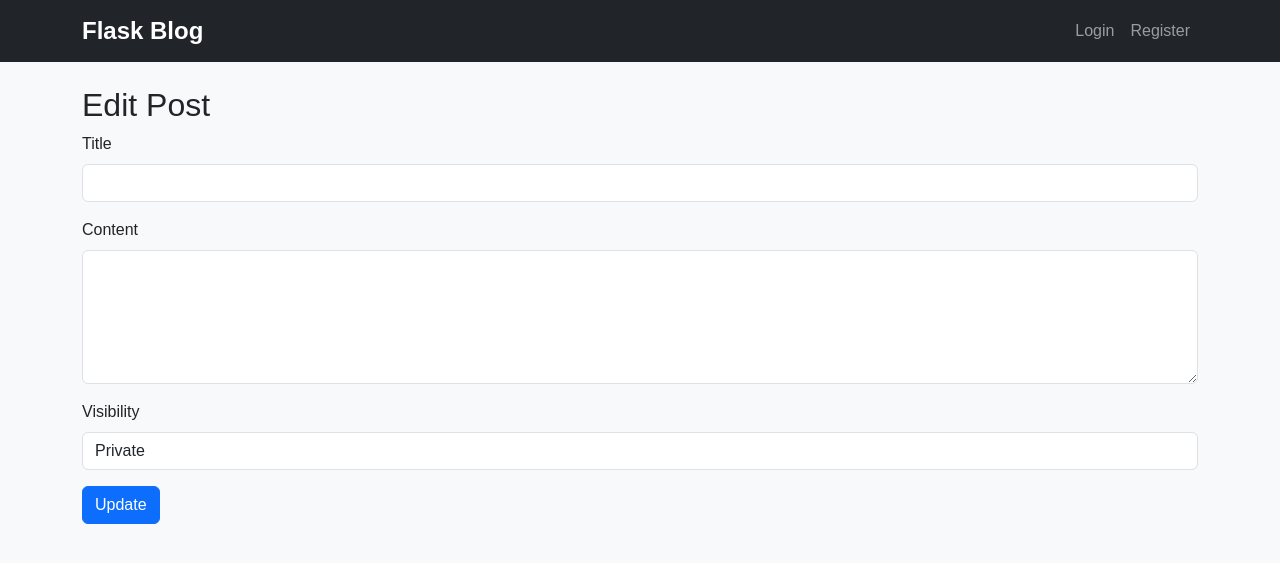
After one commit to LazOof69/blog_app, a Flask app: template templates/edit_post.html in a window 1280 px wide. The commit adds this page. Shown: the top 563 px of the page. Run offline with Flask 3, Linux system fonts and the light colour scheme; the template is opened without the code that fills it, so the values that code supplies are empty; parts of the project's set-up code (start-up, migrations or seed data) failed here and were passed over.

Commit message:
Add post visibility and comments functionality

```diff
--- a/app.py
+++ b/app.py
@@ -35,8 +35,23 @@ class Post(db.Model):
 # 路由
 @app.route('/')
 def home():
-    posts = Post.query.all()
+    if current_user.is_authenticated:
+        posts = Post.query.filter(
+            (Post.is_public == True) | (Post.user_id == current_user.id)
+        ).all()
+    else:
+        posts = Post.query.filter_by(is_public=True).all()
     return render_template('home.html', posts=posts)
+
+
+@app.route('/post/<int:post_id>')
+def post_detail(post_id):
+    post = Post.query.get_or_404(post_id)
+    if not post.is_public and post.user_id != current_user.id:
+        flash('You do not have permission to view this post.', 'danger')
+        return redirect(url_for('home'))
+    return render_template('post_detail.html', post=post)
+
 
 @app.route('/register', methods=['GET', 'POST'])
 def register():
@@ -50,6 +65,49 @@ def register():
         flash('Account created successfully!', 'success')
         return redirect(url_for('login'))
     return render_template('register.html')
+
+
+@app.route('/post/<int:post_id>/edit', methods=['GET', 'POST'])
+@login_required
+def edit_post(post_id):
+    post = Post.query.get_or_404(post_id)
+    if post.user_id != current_user.id:
+        flash('You are not authorized to edit this post.', 'danger')
+        return redirect(url_for('home'))
+    if request.method == 'POST':
+        post.title = request.form['title']
+        post.content = request.form['content']
+        post.is_public = request.form['is_public'] == 'True'
+        db.session.commit()
+        flash('Post updated successfully!', 'success')
+    return redirect(url_for('post_detail', post_id=post.id))
+
+@app.route('/post/<int:post_id>/delete', methods=['POST'])
+@login_required
+def delete_post(post_id):
+    post = Post.query.get_or_404(post_id)
+    if post.user_id != current_user.id:
+        flash('You are not authorized to delete this post.', 'danger')
+        return redirect(url_for('home'))
+    db.session.delete(post)
+    db.session.commit()
+    flash('Post deleted successfully!', 'success')
+    return redirect(url_for('home'))
+
+@app.route('/post/<int:post_id>/comment', methods=['POST'])
+@login_required
+def add_comment(post_id):
+    post = Post.query.get_or_404(post_id)
+    if not post.is_public and post.user_id != current_user.id:
+        flash('You do not have permission to comment on this post.', 'danger')
+        return redirect(url_for('home'))
+    content = request.form['content']
+    comment = Comment(content=content, post_id=post_id, user_id=current_user.id)
+    db.session.add(comment)
+    db.session.commit()
+    flash('Comment added successfully!', 'success')
+    return redirect(url_for('post_detail', post_id=post_id))
+
 
 @app.route('/login', methods=['GET', 'POST'])
 def login():
@@ -78,12 +136,14 @@ def new_post():
     if request.method == 'POST':
         title = request.form['title']
         content = request.form['content']
-        post = Post(title=title, content=content, user_id=current_user.id)
+        is_public = request.form['is_public'] == 'True'
+        post = Post(title=title, content=content, is_public=is_public, user_id=current_user.id)
         db.session.add(post)
         db.session.commit()
-        flash('Post created!', 'success')
+        flash('Post created successfully!', 'success')
         return redirect(url_for('home'))
     return render_template('new_post.html')
 
+
 if __name__ == '__main__':
     app.run(debug=True)
--- a/static/style.css
+++ b/static/style.css
@@ -0,0 +1,14 @@
+body {
+    font-family: 'Arial', sans-serif;
+    background-color: #f8f9fa;
+}
+
+.navbar-brand {
+    font-size: 1.5rem;
+    font-weight: bold;
+}
+
+.card {
+    box-shadow: 0 4px 6px rgba(0, 0, 0, 0.1);
+    border-radius: 10px;
+}
--- /dev/null
+++ b/templates/edit_post.html
@@ -0,0 +1,24 @@
+{% extends "layout.html" %}
+
+{% block content %}
+<h2>Edit Post</h2>
+<form method="POST">
+    <div class="mb-3">
+        <label for="title" class="form-label">Title</label>
+        <input type="text" name="title" class="form-control" value="{{ post.title }}" required>
+    </div>
+    <div class="mb-3">
+        <label for="content" class="form-label">Content</label>
+        <textarea name="content" class="form-control" rows="5" required>{{ post.content }}</textarea>
+    </div>
+    <div class="mb-3">
+        <label for="is_public" class="form-label">Visibility</label>
+        <select name="is_public" class="form-control">
+            <option value="True" {% if post.is_public %}selected{% endif %}>Public</option>
+            <option value="False" {% if not post.is_public %}selected{% endif %}>Private</option>
+        </select>
+    </div>
+
+    <button type="submit" class="btn btn-primary">Update</button>
+</form>
+{% endblock %}
--- a/templates/layout.html
+++ b/templates/layout.html
@@ -5,18 +5,33 @@
     <meta name="viewport" content="width=device-width, initial-scale=1.0">
     <title>Flask Blog</title>
     <link href="https://cdn.jsdelivr.net/npm/bootstrap@5.3.0-alpha1/dist/css/bootstrap.min.css" rel="stylesheet">
+    <link href="{{ url_for('static', filename='style.css') }}" rel="stylesheet">
 </head>
 <body>
-    <nav class="navbar navbar-expand-lg navbar-light bg-light">
+    <nav class="navbar navbar-expand-lg navbar-dark bg-dark">
         <div class="container">
             <a class="navbar-brand" href="{{ url_for('home') }}">Flask Blog</a>
-            <div>
-                {% if current_user.is_authenticated %}
-                    <a class="btn btn-outline-primary" href="{{ url_for('logout') }}">Logout</a>
-                {% else %}
-                    <a class="btn btn-outline-primary" href="{{ url_for('login') }}">Login</a>
-                    <a class="btn btn-outline-secondary" href="{{ url_for('register') }}">Register</a>
-                {% endif %}
+            <button class="navbar-toggler" type="button" data-bs-toggle="collapse" data-bs-target="#navbarNav">
+                <span class="navbar-toggler-icon"></span>
+            </button>
+            <div class="collapse navbar-collapse" id="navbarNav">
+                <ul class="navbar-nav ms-auto">
+                    {% if current_user.is_authenticated %}
+                        <li class="nav-item">
+                            <a class="nav-link" href="{{ url_for('new_post') }}">New Post</a>
+                        </li>
+                        <li class="nav-item">
+                            <a class="nav-link" href="{{ url_for('logout') }}">Logout</a>
+                        </li>
+                    {% else %}
+                        <li class="nav-item">
+                            <a class="nav-link" href="{{ url_for('login') }}">Login</a>
+                        </li>
+                        <li class="nav-item">
+                            <a class="nav-link" href="{{ url_for('register') }}">Register</a>
+                        </li>
+                    {% endif %}
+                </ul>
             </div>
         </div>
     </nav>
@@ -24,11 +39,15 @@
         {% with messages = get_flashed_messages(with_categories=true) %}
             {% if messages %}
                 {% for category, message in messages %}
-                    <div class="alert alert-{{ category }}">{{ message }}</div>
+                    <div class="alert alert-{{ category }} alert-dismissible fade show" role="alert">
+                        {{ message }}
+                        <button type="button" class="btn-close" data-bs-dismiss="alert"></button>
+                    </div>
                 {% endfor %}
             {% endif %}
         {% endwith %}
         {% block content %}{% endblock %}
     </div>
+    <script src="https://cdn.jsdelivr.net/npm/bootstrap@5.3.0-alpha1/dist/js/bootstrap.bundle.min.js"></script>
 </body>
 </html>
```
Also changed, not shown: models.py (+13 -4 lines), templates/home.html (+4 -7 lines), templates/new_post.html (+7 -5 lines), templates/post_detail.html (added, +27 -0 lines).
